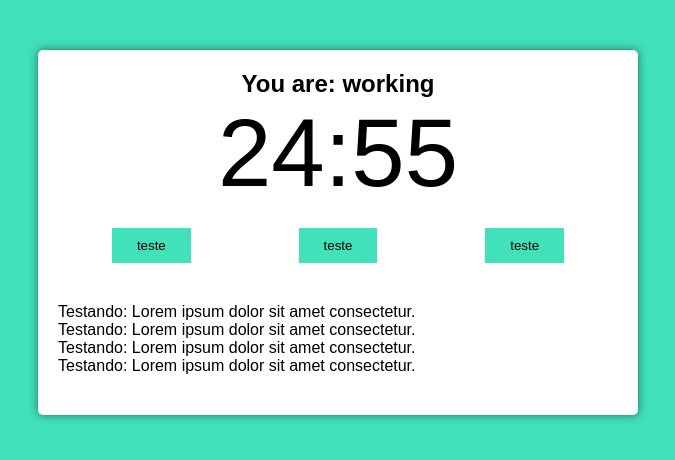
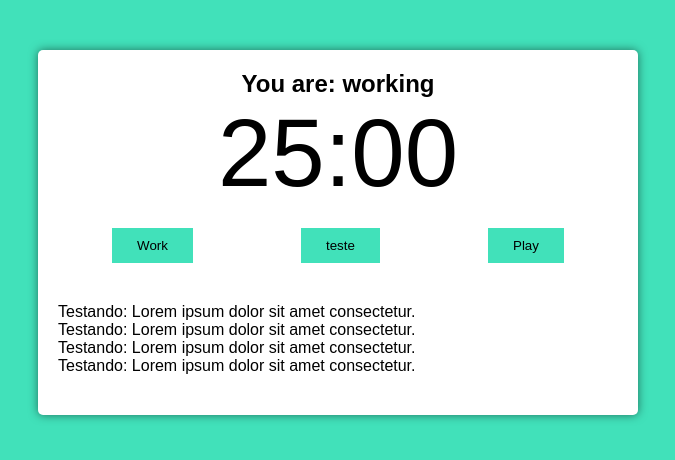
Before and after one commit to marshalmori/pomodoro-app, a React (Create React App) app: page / in a window 1280 px wide. Shown: the top 460 px of the page, without its empty margins (302-977 px from the left). Built offline with nearby package versions, Linux system fonts and the light colour scheme.

Commit message:
Create button to start Pomodoro

```diff
--- a/src/components/PomodoroTimer.tsx
+++ b/src/components/PomodoroTimer.tsx
@@ -1,4 +1,4 @@
-import React from 'react';
+import React, { useEffect } from 'react';
 import { useInterval } from '../hooks/use-interval';
 import Button from './Button';
 import Timer from './Timer';
@@ -12,18 +12,36 @@
 
 export function PomodoroTimer(props: Props): JSX.Element {
   const [mainTime, setMainTime] = React.useState(props.pomodoroTime);
+  const [timeCounting, setTimeCounting] = React.useState(false);
+  const [working, setWorking] = React.useState(false);
 
-  useInterval(() => {
-    setMainTime(mainTime - 1);
-  }, 1000);
+  useEffect(() => {
+    if (working) document.body.classList.add('working');
+  }, [working]);
+
+  useInterval(
+    () => {
+      setMainTime(mainTime - 1);
+    },
+    timeCounting ? 1000 : null,
+  );
+
+  const configureWork = () => {
+    setTimeCounting(true);
+    setWorking(true);
+  };
+
   return (
     <div className="pomodoro">
       <h2>You are: working</h2>
       <Timer mainTime={mainTime} />
       <div className="controls">
+        <Button text="Work" onClick={() => configureWork()}></Button>
         <Button text="teste" onClick={() => console.log(1)}></Button>
-        <Button text="teste" onClick={() => console.log(1)}></Button>
-        <Button text="teste" onClick={() => console.log(1)}></Button>
+        <Button
+          text={timeCounting ? 'Pause' : 'Play'}
+          onClick={() => setTimeCounting(!timeCounting)}
+        ></Button>
       </div>
       <div className="details">
         <p>Testando: Lorem ipsum dolor sit amet consectetur.</p>
```
